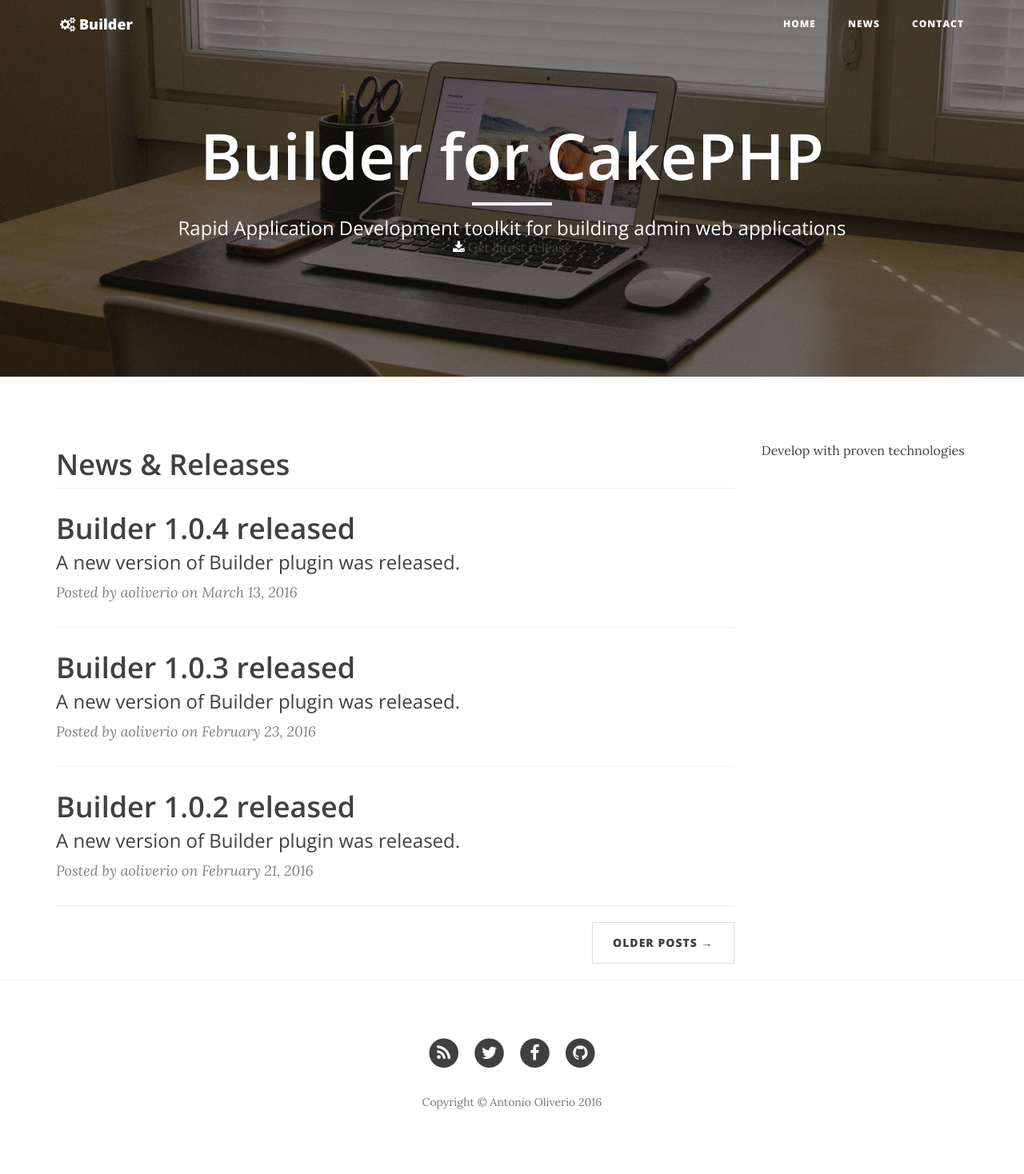
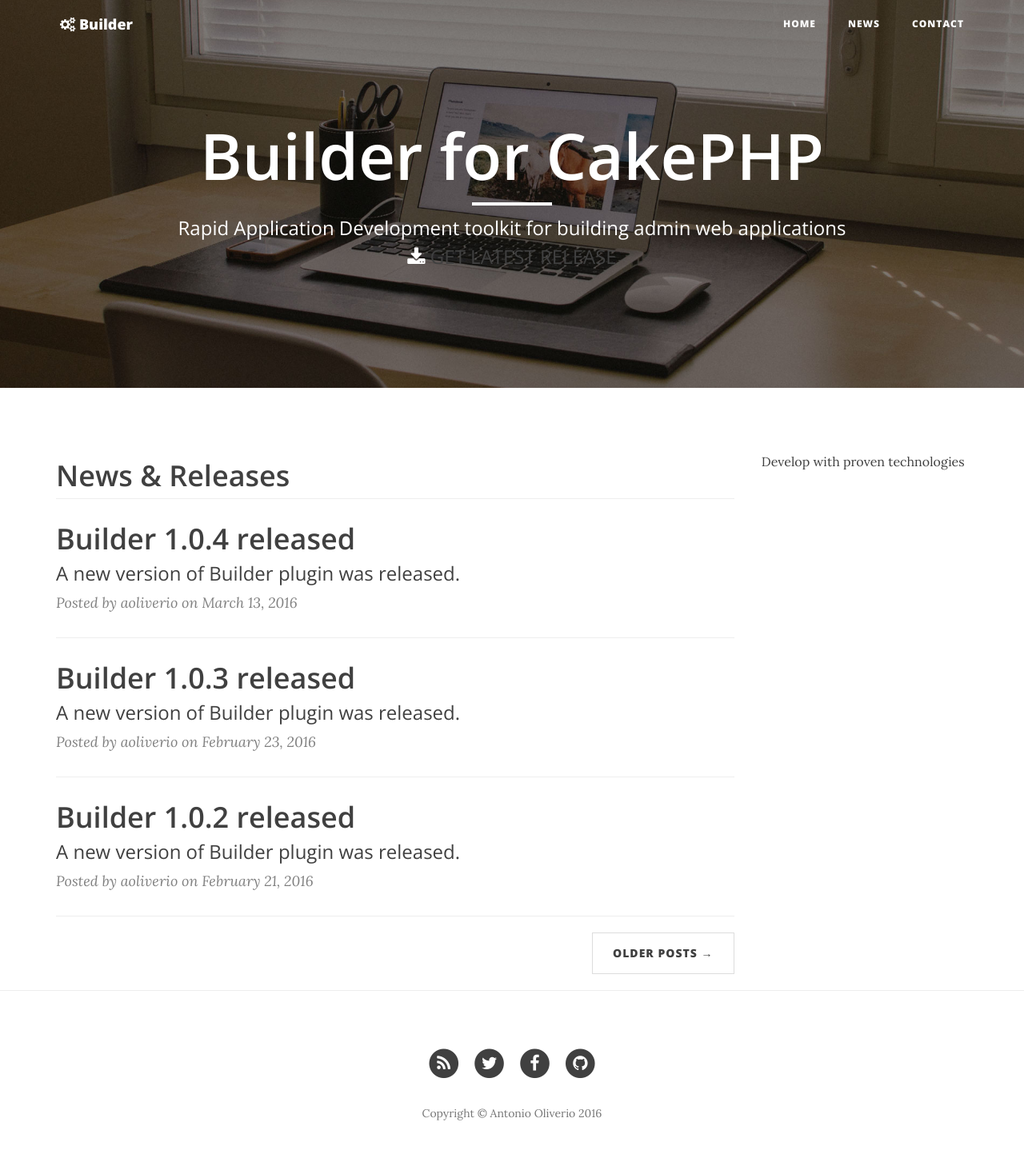
Before and after one commit to aoliverio/builder, a Jekyll site: the page built from index.html, in a window 1280 px wide. Shown: the whole page at 80% size. Built offline with Jekyll 4.4.1, drawn with Linux system fonts in a browser that asks for light colours; nearby versions of some CDN libraries; the list of posts is cut into pages by our own code.

Commit message:
Initial commit

```diff
--- a/_layouts/page.html
+++ b/_layouts/page.html
@@ -12,7 +12,7 @@ layout: default
                     <hr class="small">
                     <span class="subheading">{{ page.description }}</span>
                     {% if page.download_url %}
-                    <span class="download"><i class="fa fa-download"></i> <a href="{{ page.download_url }}" target="_blank">{{ page.download_label }}</a></span>
+                    <span class="subheading"><i class="fa fa-download"></i> <a href="{{ page.download_url }}" target="_blank">{{ page.download_label }}</a></span>
                     {% endif %}
                 </div>
             </div>
--- a/index.html
+++ b/index.html
@@ -3,7 +3,7 @@ layout: page
 title: "Builder for CakePHP"
 description: "Rapid Application Development toolkit for building admin web applications"
 download_url: "https://github.com/aoliverio/builder/releases/latest"
-download_label: "Get latest release"
+download_label: "GET LATEST RELEASE"
 ---
 
 <!-- News & Releases -->
```
